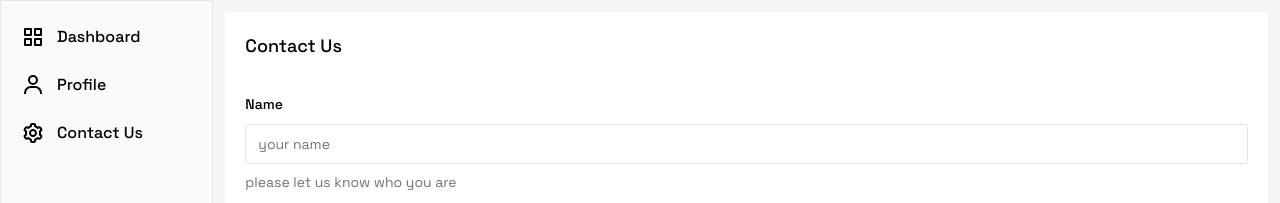
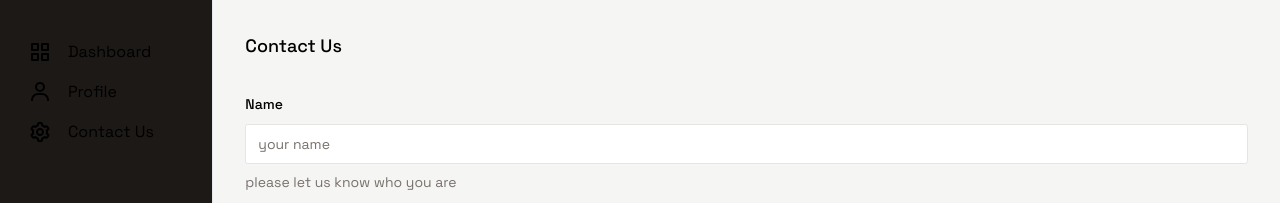
Before and after one commit to Sibindra/twitter-insights, a Next.js app: page /dashboard/form in a window 1280 px wide. Shown: the top 203 px of the page. Built offline with nearby package versions, Linux system fonts and the light colour scheme; no server answers.

Commit message:
Refactor UI components and remove unnecessary styles

```diff
--- a/app/dashboard/form/page.tsx
+++ b/app/dashboard/form/page.tsx
@@ -1,13 +1,11 @@
 import { FeedbackForm } from "@/components/form-components/feedback.form";
-import { NotificationsForm } from "@/components/form-components/notifications.form";
 
 export default function UserExperience() {
   return (
     <main className="flex flex-col">
       <FeedbackForm />
 
-      {/* FIXME: not fit here may need to add someplace else  */}
-      {/* <NotificationsForm/> */}
+      {/* NOTIFICATIONS FORM IF NEEDED */}
     </main>
   );
 }
--- a/app/dashboard/layout.tsx
+++ b/app/dashboard/layout.tsx
@@ -10,7 +10,7 @@ export default function DashboardLayout({
   return (
       <div className="flex flex-row h-screen bg-slate-100">
 
-        <div className="lg:w-1/6 w-auto bg-slate-50 lg:border">
+        <div className="lg:w-1/6 w-auto bg-slate-50 lg:border-r">
           <Sidebar />
         </div>
 
--- a/app/dashboard/page.tsx
+++ b/app/dashboard/page.tsx
@@ -32,13 +32,13 @@ export default function DashboardPage() {
 
   console.log(username);
 
-  const [isLoading, setIsLoading] = useState(true);
+  const [isLoading, setIsLoading] = useState(false);
 
-  useEffect(() => {
-    setTimeout(() => {
-      setIsLoading(false);
-    }, 7000);
-  }, []);
+  // useEffect(() => {
+  //   setTimeout(() => {
+  //     setIsLoading(false);
+  //   }, 7000);
+  // }, []);
 
   const componentRef: any = useRef();
 
@@ -47,7 +47,7 @@ export default function DashboardPage() {
     queryKey: ["user-details", username],
     queryFn: async () => await getUserDetails(username),
     // FIX THIS
-    staleTime: Infinity,
+    // staleTime: Infinity,
   });
 
   const { data: tweetData, status: tweetStatus } = useQuery({
@@ -57,7 +57,7 @@ export default function DashboardPage() {
       return await getTweets({ username: username, limit: 1, reply: true });
     },
 
-    staleTime: Infinity,
+    // staleTime: Infinity,
   });
 
   const sentimentInput =
--- a/app/dashboard/profile/page.tsx
+++ b/app/dashboard/profile/page.tsx
@@ -77,7 +77,7 @@ export default function Profile() {
           <BannerCard {...userData} />
 
           {/* TWEETS */}
-          <div className="p-5 border bg-white rounded-md flex flex-col gap-3">
+          <div className="p-5 border rounded-md flex flex-col gap-3">
             <h3 className="text-lg font-bold">Most Recent Tweets</h3>
 
             {filteredResultTweets.map((tweet, key) => (
@@ -100,7 +100,7 @@ export default function Profile() {
         </section>
 
         {/* Right container */}
-        <aside className="flex-1 flex flex-col gap-2">
+        <aside className="flex-2 flex flex-col gap-2">
           {/* RECENT FOLLOWERS */}
           <RecentFollowers data={followerData?.results} limit={5} />
 
--- a/components/cards/tweet.card.tsx
+++ b/components/cards/tweet.card.tsx
@@ -112,7 +112,7 @@ const TweetCard: React.FC<TweetCardProps> = ({
   const sentimentResult = data[key]?.[0].label;
 
   return (
-    <Card className="bg-white border  rounded-sm p-1 ">
+    <Card className=" border  rounded-sm p-1 ">
       <CardHeader className="flex border-b flex-row pb-2 items-center justify-between">
         {/* left div */}
         <div className="flex items-center">
--- a/components/dashboard-components/user-nav.tsx
+++ b/components/dashboard-components/user-nav.tsx
@@ -1,5 +1,6 @@
 import { Avatar, AvatarFallback, AvatarImage } from "@/components/ui/avatar";
 import { Button } from "@/components/ui/button";
+import { Input } from "../ui/input";
 
 export function UserNav({
   img_url,
@@ -9,14 +10,8 @@ export function UserNav({
   Name?: string;
 }) {
   return (
-    <div className=" flex gap-2 items-center underline">
-      {Name}
-      <Button variant="ghost" className="relative h-8 w-8 rounded-full ">
-        <Avatar className="h-8 w-8 border">
-          {img_url && <AvatarImage src={img_url} alt="not found" />}
-          <AvatarFallback>IN</AvatarFallback>
-        </Avatar>
-      </Button>
+    <div className=" flex gap-2 items-center ">
+      <Input type="text" placeholder="search here"/>
     </div>
   );
 }
--- a/components/form-components/feedback.form.tsx
+++ b/components/form-components/feedback.form.tsx
@@ -84,7 +84,7 @@ export function FeedbackForm() {
     <Form {...form}>
       <form
         onSubmit={form.handleSubmit(onSubmit)}
-        className="space-y-8 bg-white m-3 p-5"
+        className="space-y-8  m-3 p-5"
       >
         <h3 className="mb-4 text-lg font-medium">Contact Us</h3>
         <FormField
--- a/components/sidebar.tsx
+++ b/components/sidebar.tsx
@@ -2,13 +2,31 @@ import { BiGridAlt, BiUser, BiCog, BiX } from "react-icons/bi";
 import { HiMenuAlt2 } from "react-icons/hi";
 import { useEffect, useState } from "react";
 import Link from "next/link";
+
+
+const sidebarElements = [
+  {
+    name: "Dashboard",
+    icon: <BiGridAlt className="w-6 h-6" />,
+    link: "/dashboard",
+  },
+  {
+    name: "Profile",
+    icon: <BiUser className="w-6 h-6" />,
+    link: "/dashboard/profile",
+  },
+  {
+    name: "Contact Us",
+    icon: <BiCog className="w-6 h-6" />,
+    link: "/dashboard/form",
+  },
+]
 
 export default function Sidebar() {
   const [sidebarOpen, setSidebarOpen] = useState(true);
 
   const checkScreen = () => {
     window.innerWidth < 640 ? setSidebarOpen(false) : setSidebarOpen(true);
-    // console.log("toggled");
   };
 
   const toggleSidebar = () => {
@@ -28,75 +46,41 @@ export default function Sidebar() {
   };
 
   return (
-    <div className="bg-slate-50">
-      {sidebarOpen ? (
-        <button
-          onClick={closeSidebar} // Add an onClick handler for the close button
-          className="inline-flex items-center p-2 mt-2 ml-3 text-sm rounded-none-none sm:hidden hover:bg-gray-100 focus:outline-none focus:ring-2 focus:ring-gray-20"
-        >
-          <span className="sr-only">Close menu</span>
-          <BiX className="w-6 h-6" /> {/* Use the close icon BiX */}
-        </button>
-      ) : (
-        <button
-          data-drawer-target="default-sidebar"
-          data-drawer-toggle="default-sidebar"
-          aria-controls="default-sidebar"
-          type="button"
-          className="inline-flex items-center p-2 mt-2 ml-3 text-sm rounded-none-none sm:hidden hover:bg-gray-100 focus:outline-none focus:ring-2 focus:ring-gray-20"
-          onClick={toggleSidebar}
-        >
-          <span className="sr-only">Toggle menu</span>
-          <HiMenuAlt2 className="w-6 h-6" />
-        </button>
-      )}
-
-      {sidebarOpen && (
-        <aside
-          id="default-sidebar"
-          className="h-screen  lg:w-screen transform transition-transform duration-300 ease-in-out border-r"
-          aria-label="Sidebar"
-        >
-          <div className="h-full px-3 py-4 overflow-y-auto bg-gray-5 lg:w-1/6">
-            <ul className="space-y-2 font-medium">
-              <li>
-                <Link
-                  href="/dashboard"
-                  className="flex items-cener p-2 rounded-none-lg hover:border-black hover:border"
-                  onClick={closeSidebar}
+    <aside>
+      <div className="flex flex-col justify-between h-screen bg-primary dark:bg-stone-900">
+        <div className="flex flex-col">
+          <div className="flex justify-between items-center p-4">
+            <div className="md:hidden">
+              <button onClick={toggleSidebar}>
+                {sidebarOpen ? (
+                  <BiX className="w-6 h-6" />
+                ) : (
+                  <HiMenuAlt2 className="w-6 h-6" />
+                )}
+              </button>
+            </div>
+          </div>
+          <div
+            className={`${
+              sidebarOpen ? "block" : "hidden"
+            } md:block md:overflow-y-auto`}
+          >
+            <ul className="flex flex-col items-center">
+              {sidebarElements.map((item, index) => (
+                <li
+                  key={index}
+                  className="flex items-center py-2 px-7 w-full dark:hover:bg-stone-800 hover:bg-gray-100 cursor-pointer"
                 >
-                  <BiGridAlt className="w-6 h-6 transition duration-75 group-hover:" />
-                  <span className="ml-3">Dashboard</span>
-                </Link>
-              </li>
-
-              <li>
-                <Link
-                  href="/dashboard/profile"
-                  className="flex items-center p-2 rounded-none-lg hover:border-black hover:border"
-                  onClick={closeSidebar}
-                >
-                  <BiUser className="flex-shrink-0 w-6 h-6 transition duration-75 group-hover:" />
-                  <span className="flex-1 ml-3 whitespace-nowrap">Profile</span>
-                </Link>
-              </li>
-
-              <li>
-                <Link
-                  href="/dashboard/form"
-                  className="flex items-center p-2 rounded-none-lg hover:border-black hover:border"
-                  onClick={closeSidebar}
-                >
-                  <BiCog className="flex-shrink-0 w-6 h-6 transition duration-75 group-hover:" />
-                  <span className="flex-1 ml-3 whitespace-nowrap">
-                    Contact Us
-                  </span>
-                </Link>
-              </li>
+                  <Link href={item.link} onClick={closeSidebar} className="flex items-center ">
+                      {item.icon}
+                      <span className="mx-4">{item.name}</span>
+                  </Link>
+                </li>
+              ))}
             </ul>
           </div>
-        </aside>
-      )}
-    </div>
+        </div>
+      </div>
+    </aside>
   );
 }
```
